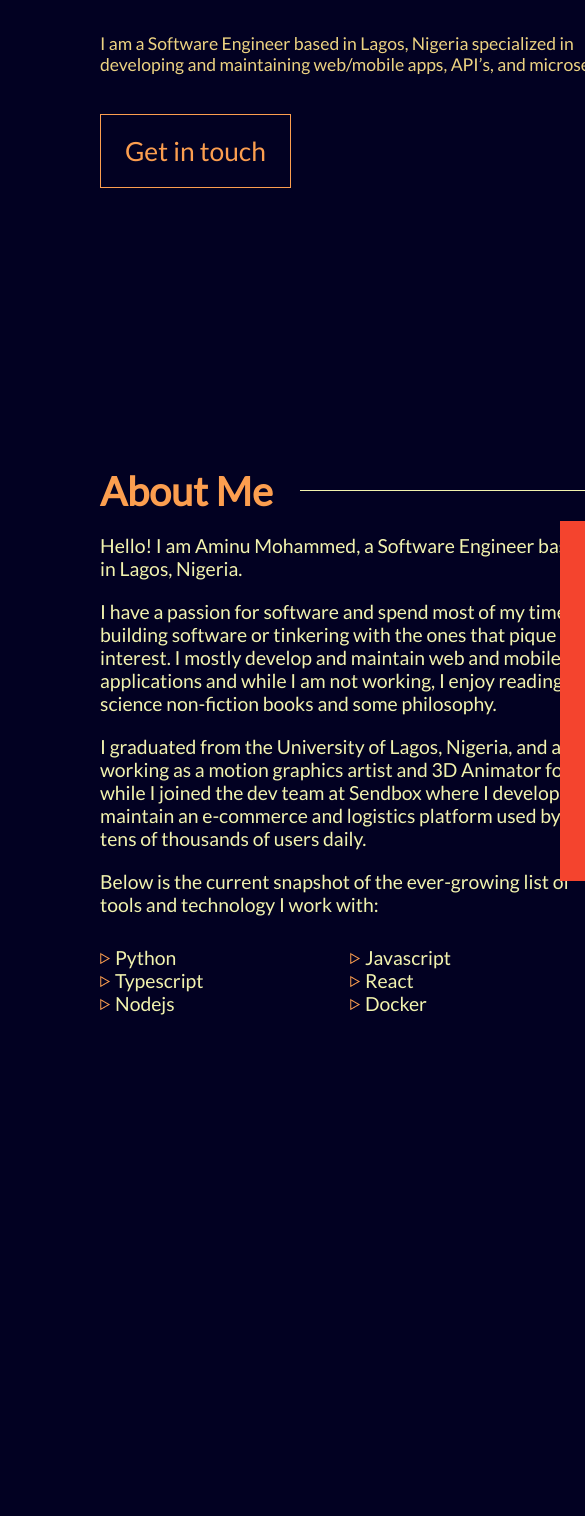
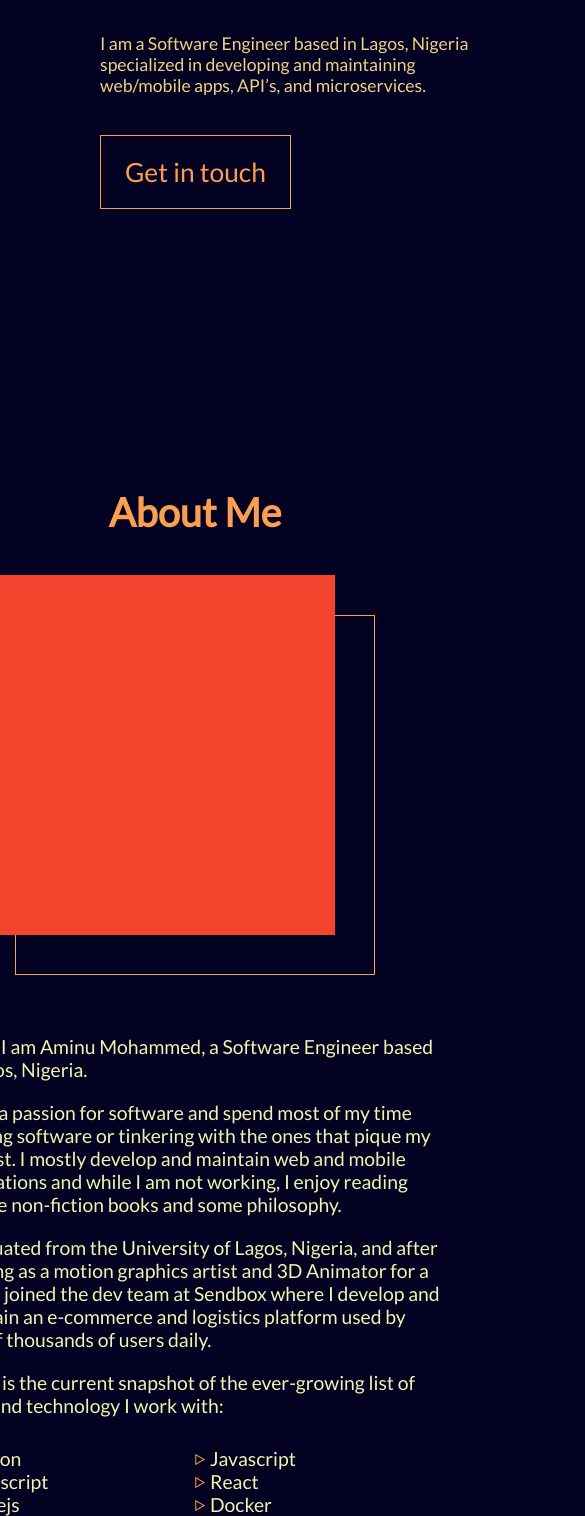
Before and after one commit to aminuolawale/portfolio_site, a React (Create React App) app: page / in a window 390 px wide. Shown: the part 632-2148 px from the top of the page, 585 px wide, since content can reach past the window. Before the commit the page ends 1647 px from the top, so only its background shows below. Built offline with nearby package versions, Linux system fonts and the light colour scheme.

Commit message:
initial responsive

```diff
--- a/package.json
+++ b/package.json
@@ -10,6 +10,7 @@
     "react": "^17.0.1",
     "react-dom": "^17.0.1",
     "react-glitch-effect": "^2.0.2",
+    "react-helmet": "^6.1.0",
     "react-scripts": "4.0.0",
     "react-scroll": "^1.8.1",
     "web-vitals": "^0.2.4"
--- a/src/App.js
+++ b/src/App.js
@@ -2,10 +2,14 @@ import Layout from "./containers/layout";
 import Home from "./containers/home";
 import "./sass/main.scss";
 import About from "./containers/about";
+import { Helmet } from "react-helmet";
 
 function App() {
   return (
     <div>
+      <Helmet>
+        <title>Aminu Olawale - Software Engineer</title>
+      </Helmet>
       <Layout>
         <Home></Home>
         <About></About>
--- a/src/containers/about.js
+++ b/src/containers/about.js
@@ -5,56 +5,59 @@ import { animateScroll } from "react-scroll";
 const About = () => {
   return (
     <div className="about">
-      <div className="about__text">
-        <div
-          className="about__text__header"
-          onClick={() => animateScroll.scrollTo(0)}
-        >
+      <div className="about__header" onClick={() => animateScroll.scrollTo(0)}>
         <h3>About Me</h3>
-          <div className="about__text__header__rule"></div>
+        <div className="about__header__rule"></div>
       </div>
-        <div className="about__text__p">
+      <div className="about__content">
+        <div className="about__content__image">
+          <div className="about__content__image__imageBorder"></div>
+          <div className="about__content__image__img"></div>
+        </div>
+        <div className="about__content__text">
+          <div className="about__content__text__p">
             <p>
               Hello! I am Aminu Mohammed, a Software Engineer based in Lagos,
               Nigeria.
             </p>
             <p>
               I have a passion for software and spend most of my time building
-            software or tinkering with the ones that pique my interest. I mostly
-            develop and maintain web and mobile applications and while I am not
-            working, I enjoy reading science non-fiction books and some
-            philosophy.
+              software or tinkering with the ones that pique my interest. I
+              mostly develop and maintain web and mobile applications and while
+              I am not working, I enjoy reading science non-fiction books and
+              some philosophy.
             </p>
             <p>
-            I graduated from the University of Lagos, Nigeria, and after working
-            as a motion graphics artist and 3D Animator for a while I joined the
-            dev team at Sendbox where I develop and maintain an e-commerce and
-            logistics platform used by tens of thousands of users daily.
+              I graduated from the University of Lagos, Nigeria, and after
+              working as a motion graphics artist and 3D Animator for a while I
+              joined the dev team at Sendbox where I develop and maintain an
+              e-commerce and logistics platform used by tens of thousands of
+              users daily.
             </p>
             <p>
-            Below is the current snapshot of the ever-growing list of tools and
-            technology I work with:
+              Below is the current snapshot of the ever-growing list of tools
+              and technology I work with:
             </p>
           </div>
-        <div className="about__text__techs">
+          <div className="about__content__text__techs">
             <ul>
               <li>
                 <img
-                className="about__text__techs__listIcon"
+                  className="about__content__text__techs__listIcon"
                   src={chevronRight}
                 ></img>
                 Python
               </li>
               <li>
                 <img
-                className="about__text__techs__listIcon"
+                  className="about__content__text__techs__listIcon"
                   src={chevronRight}
                 ></img>
                 Typescript
               </li>
               <li>
                 <img
-                className="about__text__techs__listIcon"
+                  className="about__content__text__techs__listIcon"
                   src={chevronRight}
                 ></img>
                 Nodejs
@@ -63,21 +66,21 @@ const About = () => {
             <ul>
               <li>
                 <img
-                className="about__text__techs__listIcon"
+                  className="about__content__text__techs__listIcon"
                   src={chevronRight}
                 ></img>
                 Javascript
               </li>
               <li>
                 <img
-                className="about__text__techs__listIcon"
+                  className="about__content__text__techs__listIcon"
                   src={chevronRight}
                 ></img>
                 React
               </li>
               <li>
                 <img
-                className="about__text__techs__listIcon"
+                  className="about__content__text__techs__listIcon"
                   src={chevronRight}
                 ></img>
                 Docker
@@ -85,9 +88,6 @@ const About = () => {
             </ul>
           </div>
         </div>
-      <div className="about__image">
-        <div className="about__image__imageBorder"></div>
-        <div className="about__image__img"></div>
       </div>
     </div>
   );
--- a/src/sass/abstract/_variables.scss
+++ b/src/sass/abstract/_variables.scss
@@ -7,3 +7,4 @@ $sm-font: 1.1em;
 $md-font: 1.5em;
 $lg-font: 3em;
 $xlg-font: 5em;
+$break-large:1100px;
--- a/src/sass/containers/_about.scss
+++ b/src/sass/containers/_about.scss
@@ -1,11 +1,6 @@
 .about {
-    margin-bottom: 300px;
-    display:flex;
-    align-items: center;
-    justify-content: space-between;
-    &__text {
+    &__header {
         width:500px;
-        &__header {
         display:flex;
         align-items: center;
         justify-content: space-between;
@@ -13,22 +8,45 @@
         font-size: $md-font;
         &:hover {
             cursor:pointer;
+            color:$main-mutedYellow;
         }
         &__rule {
             height:1px;
             background:$main-yellow;
             width: 300px;
+            @media screen and (max-width: $break-large) {
+                display:none;
+              }
         }
         &>h3 {
             font-size: $md-font;
+            @media screen and (max-width: $break-large) {
+                text-align: center;
               }
         }
+        @media screen and (max-width: $break-large) {
+            margin-bottom: 80px;
+            display:block;
+            width:100%;
+          }
+    }
+    &__content{
+
+        margin-bottom: 300px;
+        display:flex;
+        align-items: center;
+        justify-content: space-between;
+        &__text {
+            width:500px;
             &__p {
                 font-size: $sm-font;
                 color:$main-yellow;
 
                 &>p {
                     margin-top: 20px;
+                }
+                @media screen and (max-width: $break-large) {
+                    margin-top: 60px;
                   }
             }
             &__techs {
@@ -61,4 +79,9 @@
                 background:$main-red;
             }
         }
+        @media screen and (max-width: $break-large) {
+            display:flex;
+            flex-direction: column;
           }
+    }
+}
--- a/src/sass/containers/_home.scss
+++ b/src/sass/containers/_home.scss
@@ -15,6 +15,10 @@
             top:315px;
             left:315px;
             z-index: -1;
+            @media screen and (max-width: $break-large) {
+                top:420px;
+                left:65px;
+              }
         }
         &__intro{
             color:$main-mutedYellow;
@@ -35,6 +39,9 @@
             color:$main-mutedYellow;
             width:540px;
             margin-top: 20px;
+            @media screen and (max-width: $break-large) {
+                width:400px
+              }
         }
 
         &__button {
```
Also changed, not shown: src/containers/workExperience.js (added), 2 other files (tests, documents, lock files or other folders). Lines whose indentation alone changed are shown as unchanged.
